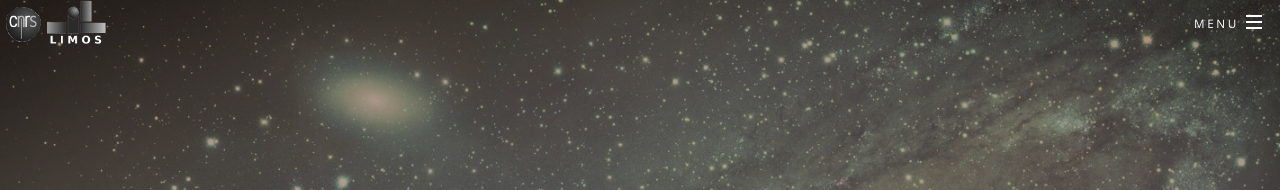
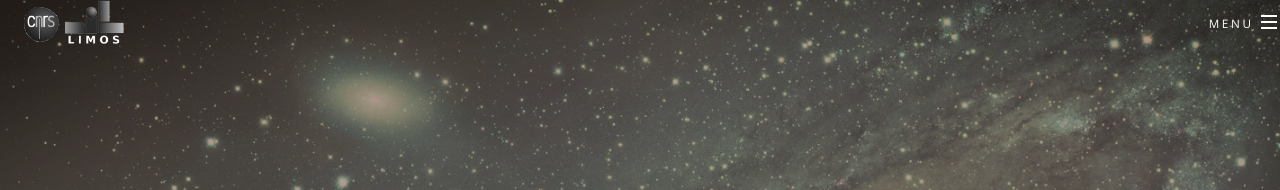
Before and after one commit to frgaudet/galacticaweb, a Jekyll site: the page built from index.md, in a window 1280 px wide. Shown: the top 190 px of the page. Built offline with Jekyll 4.4.1, drawn with Linux system fonts in a browser that asks for light colours.

Commit message:
Cleanup code

```diff
--- a/css/main.scss
+++ b/css/main.scss
@@ -1629,8 +1629,9 @@
 		width: 100%;
 		z-index: _misc(z-index-base);
 
-		h1 {
+		a {
 			@include vendor('transition', 'opacity #{_duration(transitions)} ease');
+			border-bottom: none;
 			height: inherit;
 			left: 1.25em;
 			line-height: inherit;
@@ -1638,7 +1639,7 @@
 			top: 0;
 			text-transform: none;
 
-			a {
+			img {
 				border: 0;
 				display: block;
 				height: inherit;
```
